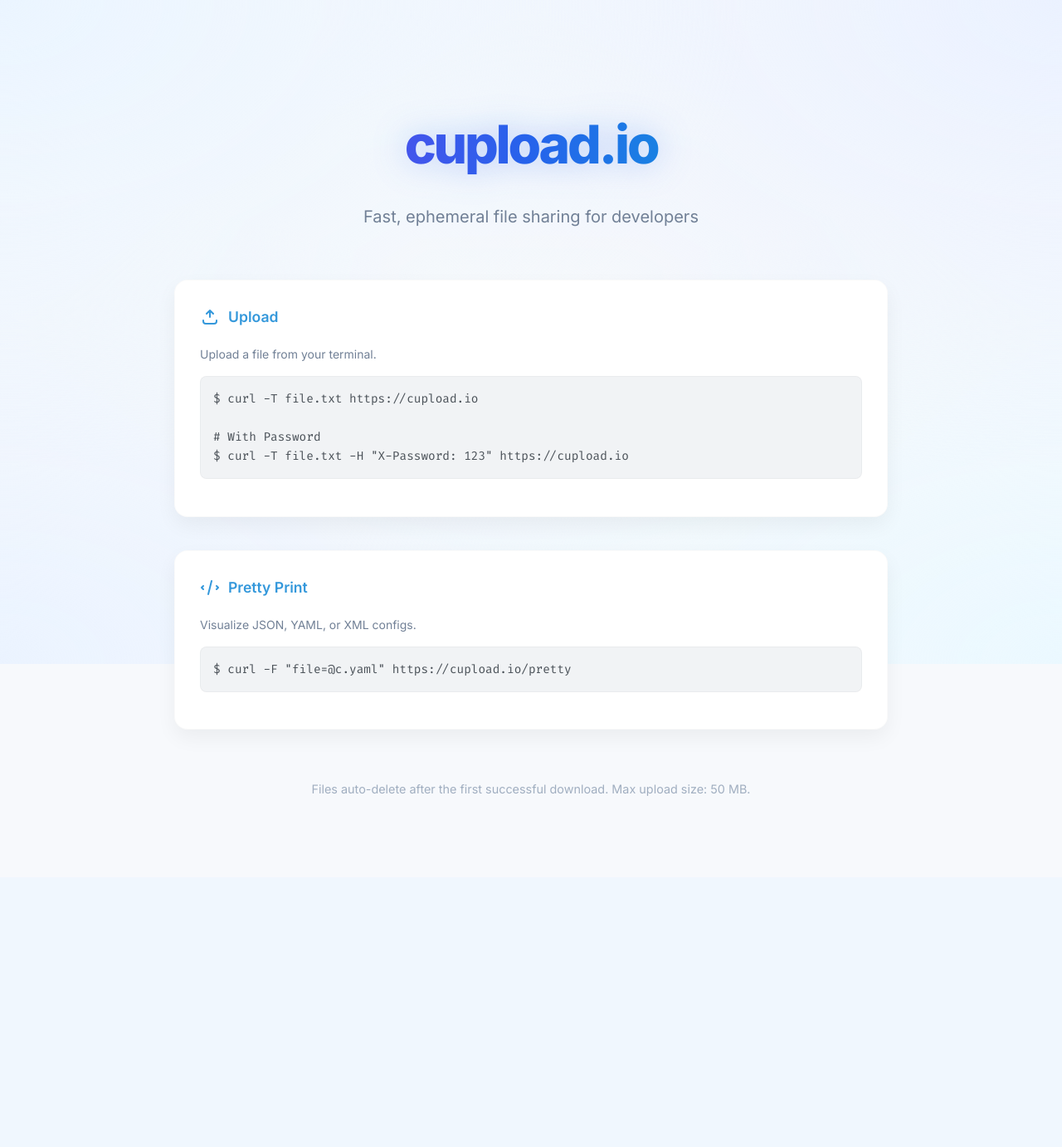
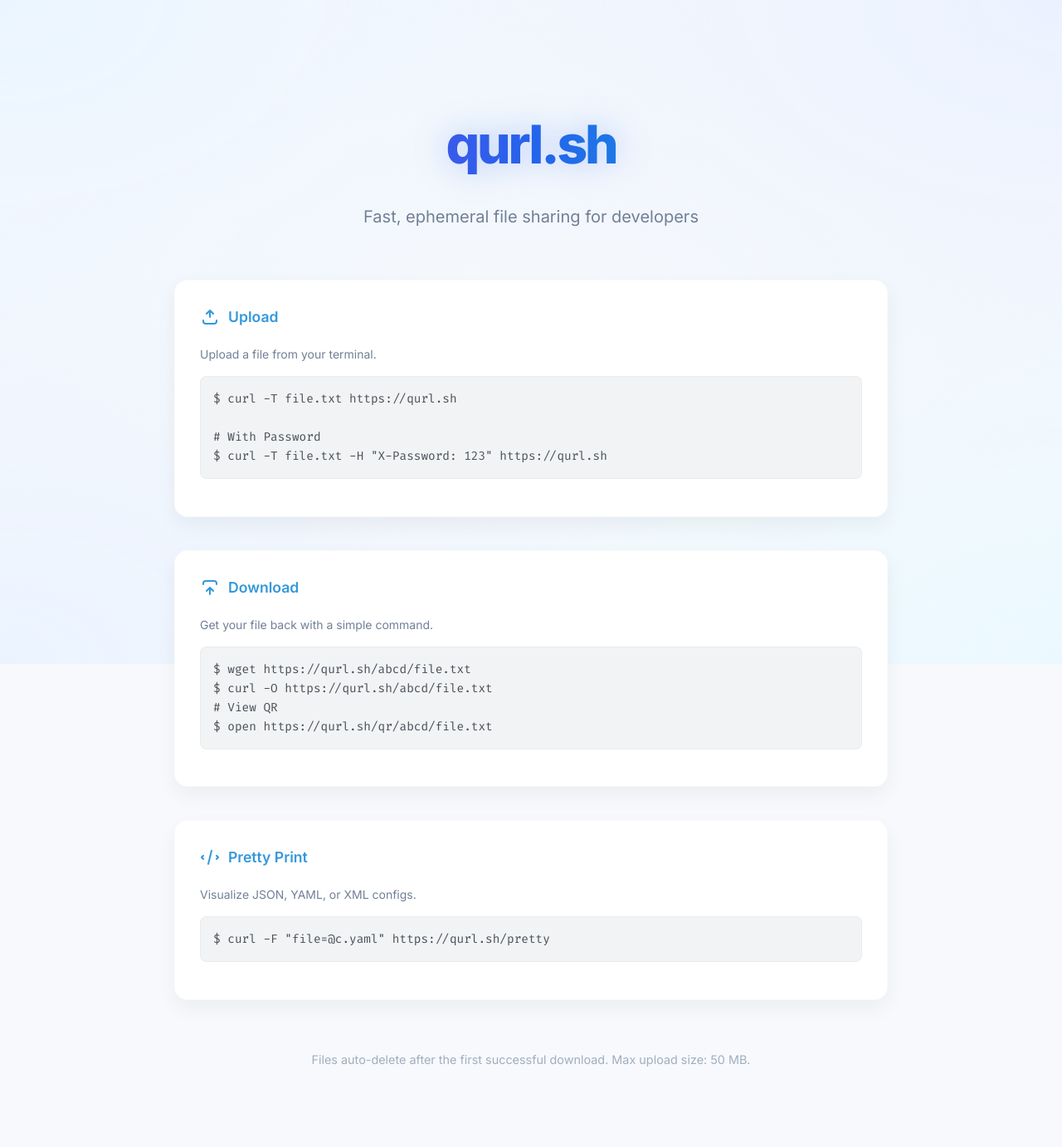
Before and after one commit to formher/cupload, a Flask app: page / in a window 1280 px wide. Shown: the whole page at 83% size. Before the commit the page ends 959 px from the top, so only its background shows below. Run offline with Flask 2, Linux system fonts and the light colour scheme.

Commit message:
feat: add download card with example commands and QR code link to index page

```diff
--- a/app/main.py
+++ b/app/main.py
@@ -19,24 +19,24 @@
     agent = request.user_agent.string.lower()
     if any(cli in agent for cli in ['curl', 'wget', 'httpie']):
         return """
-cupload.io - Secure File Sharing
+qurl.sh - Secure File Sharing
 ================================
 
 Upload:
-  curl -T file.txt https://cupload.io
+  curl -T file.txt https://qurl.sh
 
   # With Password
-  curl -T file.txt -H "X-Password: secret" https://cupload.io
+  curl -T file.txt -H "X-Password: secret" https://qurl.sh
 
 Download:
-  wget https://cupload.io/<id>/file.txt
-  curl -O https://cupload.io/<id>/file.txt
+  wget https://qurl.sh/<id>/file.txt
+  curl -O https://qurl.sh/<id>/file.txt
 
 QR Code (View on phone):
-  https://cupload.io/qr/<id>/file.txt
+  https://qurl.sh/qr/<id>/file.txt
 
 Pretty Print (JSON/YAML/XML):
-  curl -F "file=@config.yaml" https://cupload.io/pretty
+  curl -F "file=@config.yaml" https://qurl.sh/pretty
 
 Note: Files auto-delete after the first download. Max 50MB.
 """
@@ -67,7 +67,7 @@
 
     with open(file_path, 'wb') as f:
         f.write(request.data)
-    return f"You can download your file at https://cupload.io/{random_id}/{filename}\nQR Code: https://cupload.io/qr/{random_id}/{filename}\nTry wget http://cupload.io/{random_id}/{filename}\n"
+    return f"You can download your file at https://qurl.sh/{random_id}/{filename}\nQR Code: https://qurl.sh/qr/{random_id}/{filename}\nTry wget http://qurl.sh/{random_id}/{filename}\n"
 
 
 @app.route('/<random_id>/<filename>', methods=['GET', 'POST'])
@@ -128,7 +128,7 @@
         abort(404)
 
     # Generate QR Code
-    url = f"https://cupload.io/{random_id}/{filename}"
+    url = f"https://qurl.sh/{random_id}/{filename}"
     img = qrcode.make(url)
 
     # Save to buffer
@@ -157,7 +157,7 @@
     file_path = os.path.join(dir_path, uploaded_file.filename)
     uploaded_file.save(file_path)
 
-    return f"You can access your pretty-printed file at https://cupload.io/pretty/{random_id}/{uploaded_file.filename}\n"
+    return f"You can access your pretty-printed file at https://qurl.sh/pretty/{random_id}/{uploaded_file.filename}\n"
 
 @app.route('/pretty/<random_id>/<filename>', methods=['GET'])
 def render_pretty_file(random_id, filename):
--- a/app/templates/index.html
+++ b/app/templates/index.html
@@ -4,7 +4,7 @@
 <head>
     <meta charset="UTF-8">
     <meta name="viewport" content="width=device-width, initial-scale=1.0">
-    <title>cupload.io - Secure File Sharing</title>
+    <title>qurl.sh - Secure File Sharing</title>
     <link rel="icon" href="{{ url_for('static', filename='favicon.ico') }}">
 
     <!-- Google Fonts: Inter and Fira Code -->
@@ -22,7 +22,7 @@
 
     <div class="container">
         <header>
-            <h1>cupload.io</h1>
+            <h1>qurl.sh</h1>
             <h2>Fast, ephemeral file sharing for developers</h2>
         </header>
 
@@ -38,10 +38,28 @@
                     Upload
                 </h3>
                 <p class="text-sm text-muted">Upload a file from your terminal.</p>
-                <pre><code>$ curl -T file.txt https://cupload.io
+                <pre><code>$ curl -T file.txt https://qurl.sh
 
 # With Password
-$ curl -T file.txt -H "X-Password: 123" https://cupload.io</code></pre>
+$ curl -T file.txt -H "X-Password: 123" https://qurl.sh</code></pre>
+            </div>
+
+            <!-- Download Card -->
+            <div class="card">
+                <h3>
+                    <svg width="24" height="24" viewBox="0 0 24 24" fill="none" xmlns="http://www.w3.org/2000/svg">
+                        <path
+                            d="M4 16V17C4 18.6569 5.34315 20 7 20H17C18.6569 20 20 18.6569 20 17V16M12 12V4M12 12L8 8M12 12L16 8"
+                            stroke="currentColor" stroke-width="2" stroke-linecap="round" stroke-linejoin="round"
+                            transform="rotate(180 12 12)" />
+                    </svg>
+                    Download
+                </h3>
+                <p class="text-sm text-muted">Get your file back with a simple command.</p>
+                <pre><code>$ wget https://qurl.sh/abcd/file.txt
+$ curl -O https://qurl.sh/abcd/file.txt
+# View QR
+$ open https://qurl.sh/qr/abcd/file.txt</code></pre>
             </div>
 
             <!-- Pretty Print Card -->
@@ -54,7 +72,7 @@
                     Pretty Print
                 </h3>
                 <p class="text-sm text-muted">Visualize JSON, YAML, or XML configs.</p>
-                <pre><code>$ curl -F "file=@c.yaml" https://cupload.io/pretty</code></pre>
+                <pre><code>$ curl -F "file=@c.yaml" https://qurl.sh/pretty</code></pre>
             </div>
         </div>
 
--- a/app/templates/password.html
+++ b/app/templates/password.html
@@ -4,7 +4,7 @@
 <head>
     <meta charset="UTF-8">
     <meta name="viewport" content="width=device-width, initial-scale=1.0">
-    <title>Locked File - cupload.io</title>
+    <title>Locked File - qurl.sh</title>
     <link
         href="https://fonts.googleapis.com/css2?family=Fira+Code:wght@400;500&family=Inter:wght@400;600;800&display=swap"
         rel="stylesheet">
```
